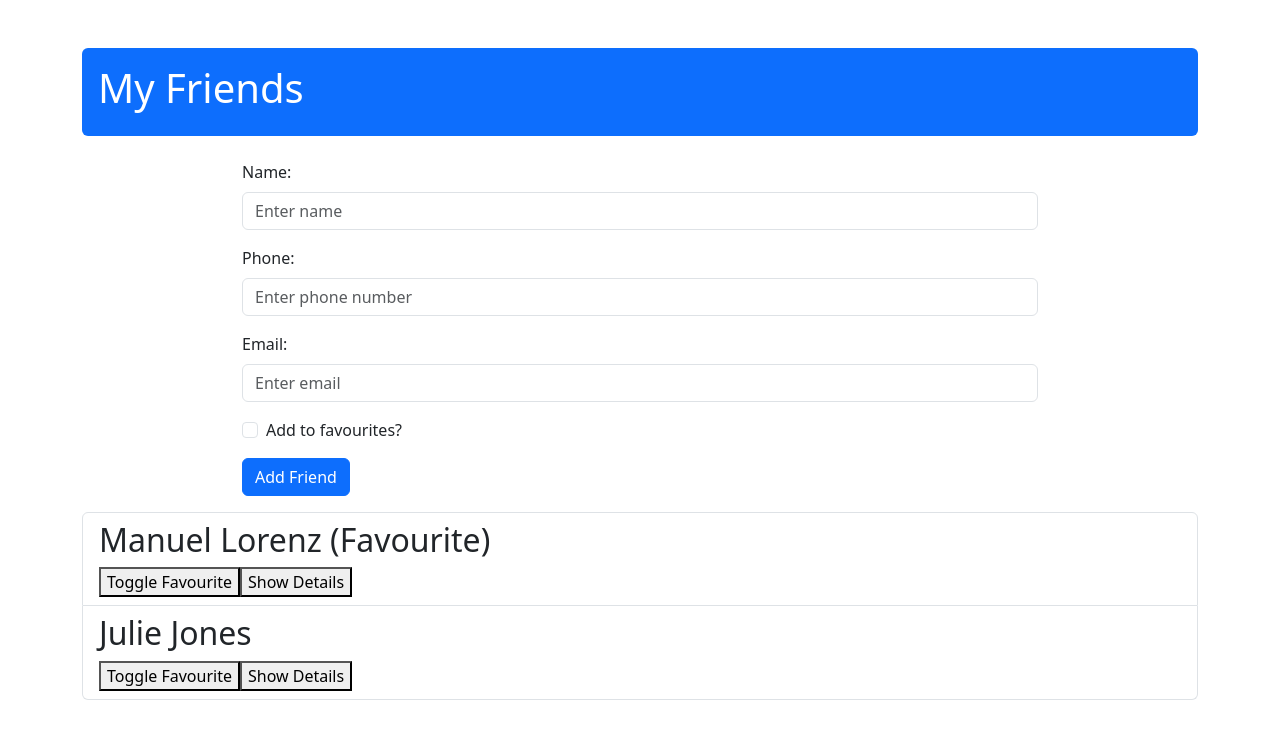
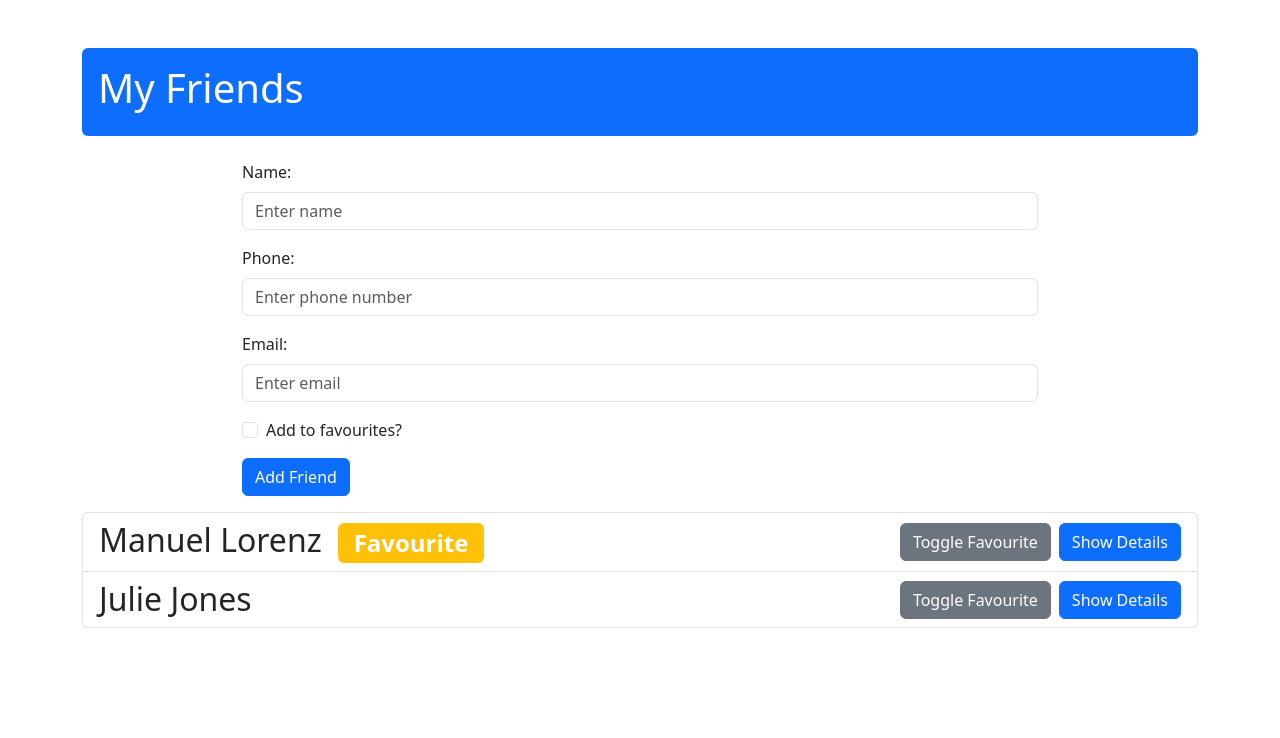
Before and after one commit to tonmoysarker/friend-contact-list-with-vuejs, a Vue app: page / in a window 1280 px wide. Shown: the top 738 px of the page. Built offline with nearby package versions, Linux system fonts and the light colour scheme.

Commit message:
trying out bootstrap styles

```diff
--- a/src/components/FriendContact.vue
+++ b/src/components/FriendContact.vue
@@ -1,21 +1,27 @@
 <template>
-    <li>
-        <h2>
-            {{ friend.name }}
-            <span v-show="friend.isFavourite">(Favourite)</span>
-        </h2>
-        <button @click="toggleFavourite">Toggle Favourite</button>
-        <button @click="toggleDetails">
-            {{ detailsAreVisible ? "Hide" : "Show" }} Details
-        </button>
-        <ul v-if="detailsAreVisible">
-            <li>
-                <strong>Phone:</strong>
-                {{ friend.phone }}
+    <li class="list-group-item">
+        <div class="d-flex justify-content-between align-items-center">
+            <h2 class="mb-0">
+                {{ friend.name }}
+                <span v-if="friend.isFavourite" class="badge bg-warning ms-2"
+                    >Favourite</span
+                >
+            </h2>
+            <div>
+                <button @click="toggleFavourite" class="btn btn-secondary me-2">
+                    Toggle Favourite
+                </button>
+                <button @click="toggleDetails" class="btn btn-primary">
+                    {{ detailsAreVisible ? "Hide" : "Show" }} Details
+                </button>
+            </div>
+        </div>
+        <ul v-if="detailsAreVisible" class="list-group mt-3">
+            <li class="list-group-item">
+                <strong>Phone:</strong> {{ friend.phone }}
             </li>
-            <li>
-                <strong>Email:</strong>
-                {{ friend.email }}
+            <li class="list-group-item">
+                <strong>Email:</strong> {{ friend.email }}
             </li>
         </ul>
     </li>
```
